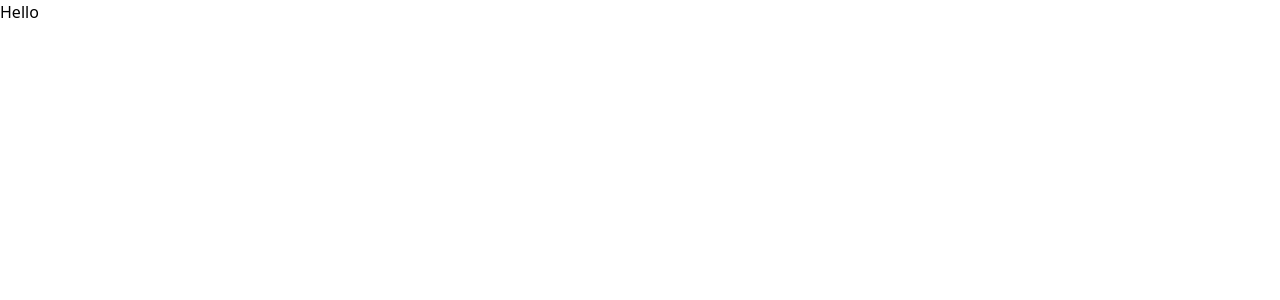
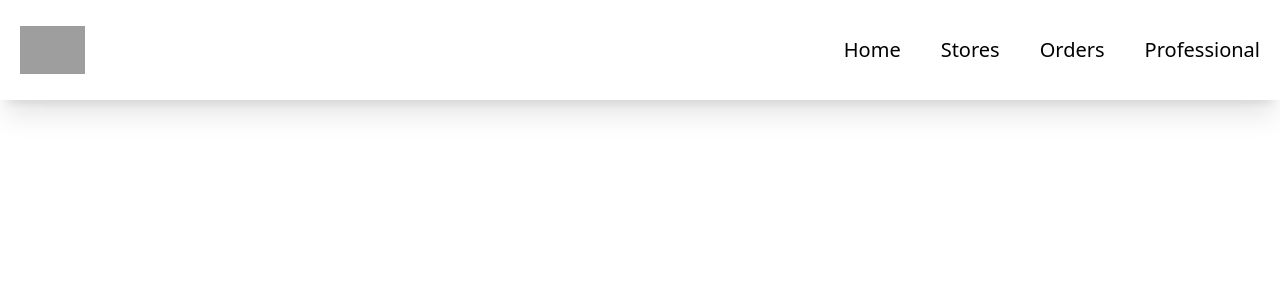
Before and after one commit to baran-tas/COMP208GroupProject, a Next.js app in the folder frontend/: page / in a window 1280 px wide. Shown: the top 300 px of the page. Built offline with nearby package versions, Linux system fonts and the light colour scheme; grey boxes are pictures that could not be loaded.

Commit message:
Added Navigation Bar

```diff
--- /dev/null
+++ b/frontend/components/navbar.tsx
@@ -0,0 +1,35 @@
+import React from 'react';
+import Image from "next/image";
+import Link from "next/link";
+
+export default function NavBar() {
+    return (
+      <nav className = "fixed w-full h-25 shadow-xl">
+        <div className = "flex justify-between items-center h-full w-full px-5 2xl:px-16">
+            <Image
+              src = "/bunnilogo.svg"
+              height = "65"
+              width = "65"
+              className = "hidden md:block"
+              alt = "Bunni Soft Logo"
+            />
+          <div>
+            <ul className = "hidden sm:flex">
+              <Link href = "/">
+                <li className = "ml-10 hover:border-b text-xl">Home</li>
+              </Link>
+              <Link href = "/stores">
+                <li className = "ml-10 hover:border-b text-xl">Stores</li>
+              </Link>
+              <Link href = "/orders">
+                <li className = "ml-10 hover:border-b text-xl">Orders</li>
+              </Link>
+              <Link href = "/professional">
+                <li className = "ml-10 hover:border-b text-xl">Professional</li>
+              </Link>
+            </ul>
+          </div>
+        </div>
+      </nav>
+    );
+  }
--- a/frontend/pages/index.tsx
+++ b/frontend/pages/index.tsx
@@ -1,8 +1,9 @@
+import NavBar from "@/components/navbar";
 
 export default function Home() {
   return (
     <div>
-      Hello
+      <NavBar />
     </div>
   );
 }
--- a/frontend/pages/orders.tsx
+++ b/frontend/pages/orders.tsx
@@ -1,10 +1,9 @@
-import Example from "@/components/example";
+import NavBar from "@/components/navbar";
 
 export default function OrdersPage() {
     return (
       <div>
-        <h1>Orders </h1>
-        <Example />
+        <NavBar />
       </div>
     );
   }
--- a/frontend/pages/professional.tsx
+++ b/frontend/pages/professional.tsx
@@ -1,10 +1,9 @@
-import Example from "@/components/example";
+import NavBar from "@/components/navbar";
 
 export default function ProfessionalPage() {
     return (
       <div>
-        <h1>Professional </h1>
-        <Example />
+        <NavBar />
       </div>
     );
   }
--- a/frontend/pages/stores.tsx
+++ b/frontend/pages/stores.tsx
@@ -1,10 +1,9 @@
-import Example from "@/components/example";
+import NavBar from "@/components/navbar";
 
 export default function StoresPage() {
     return (
       <div>
-        <h1>Store </h1>
-        <Example />
+        <NavBar />
       </div>
     );
   }
```
